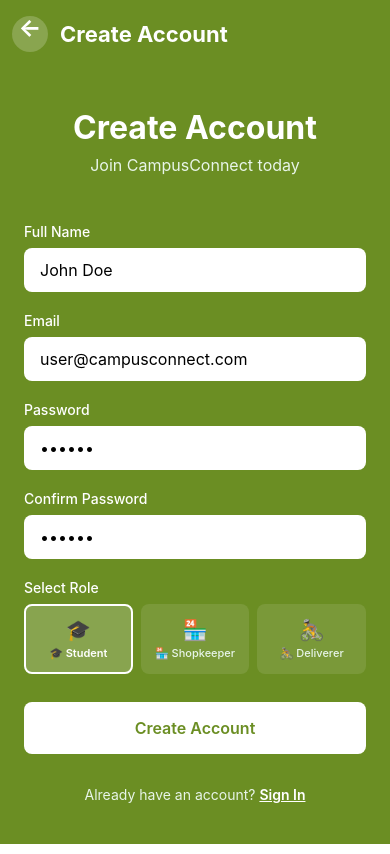
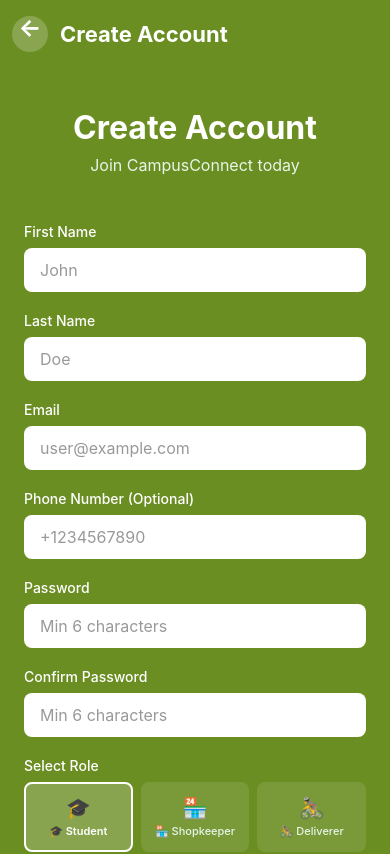
Before and after one commit to hunnx/CampusApp, a React Native app: screen /Register in a window 390 px wide. Shown: the top 854 px of the page. Built offline with nearby package versions, Linux system fonts and the light colour scheme.

Commit message:
Register USer as per role fix

```diff
--- a/src/components/cards/DashboardCard.js
+++ b/src/components/cards/DashboardCard.js
@@ -49,7 +49,6 @@ const DashboardCard = ({
 
 const styles = StyleSheet.create({
   container: {
-    flex: 1,
     backgroundColor: COLORS.white,
     borderRadius: SIZES.radius,
     padding: SIZES.padding,
--- a/src/screens/auth/RegisterScreen.js
+++ b/src/screens/auth/RegisterScreen.js
@@ -12,52 +12,125 @@ import {
 } from 'react-native';
 import Header from '../../components/common/Header';
 import { COLORS, SIZES } from '../../constants';
+import { register } from '../../services/authService';
 
 const RegisterScreen = ({ navigation }) => {
-  // Dummy credentials for testing
   const [formData, setFormData] = useState({
-    name: 'John Doe',
-    email: 'user@campusconnect.com',
-    password: '123456',
-    confirmPassword: '123456',
-    role: 'student', // 'student', 'shopkeeper', 'deliverer'
+    firstName: '',
+    lastName: '',
+    emailAddress: '',
+    phoneNumber: '',
+    password: '',
+    confirmPassword: '',
+    roleName: 'Student', // 'Student', 'Shopkeeper', 'Deliverer'
   });
   const [isLoading, setIsLoading] = useState(false);
 
-  const handleRegister = () => {
-    const { name, email, password, confirmPassword } = formData;
+  const validateEmail = (email) => {
+    const emailRegex = /^[^\s@]+@[^\s@]+\.[^\s@]+$/;
+    return emailRegex.test(email);
+  };
 
-    if (!name || !email || !password || !confirmPassword) {
-      Alert.alert('Error', 'Please fill in all fields');
+  const handleRegister = async () => {
+    const { firstName, lastName, emailAddress, phoneNumber, password, confirmPassword, roleName } = formData;
+
+    // Trim whitespace from all fields
+    const trimmedData = {
+      firstName: firstName.trim(),
+      lastName: lastName.trim(),
+      emailAddress: emailAddress.trim(),
+      phoneNumber: phoneNumber.trim(),
+      password: password.trim(),
+      confirmPassword: confirmPassword.trim(),
+      roleName: roleName,
+    };
+
+    // Validation
+    if (!trimmedData.firstName || !trimmedData.lastName) {
+      Alert.alert('Error', 'Please enter both first and last name');
       return;
     }
 
-    if (password !== confirmPassword) {
-      Alert.alert('Error', 'Passwords do not match');
+    if (!trimmedData.emailAddress) {
+      Alert.alert('Error', 'Please enter your email address');
       return;
     }
 
-    if (password.length < 6) {
+    if (!validateEmail(trimmedData.emailAddress)) {
+      Alert.alert('Error', 'Please enter a valid email address');
+      return;
+    }
+
+    if (!trimmedData.password) {
+      Alert.alert('Error', 'Please enter a password');
+      return;
+    }
+
+    if (trimmedData.password.length < 6) {
       Alert.alert('Error', 'Password must be at least 6 characters');
+      return;
+    }
+
+    if (trimmedData.password !== trimmedData.confirmPassword) {
+      Alert.alert('Error', 'Passwords do not match');
       return;
     }
 
     setIsLoading(true);
 
-    // Simulate registration API call
-    setTimeout(() => {
+    try {
+      console.log('📝 Starting registration process for:', trimmedData.emailAddress);
+
+      // Prepare payload matching backend API
+      const payload = {
+        firstName: trimmedData.firstName,
+        lastName: trimmedData.lastName,
+        emailAddress: trimmedData.emailAddress,
+        password: trimmedData.password,
+        roleName: trimmedData.roleName,
+        phoneNumber: trimmedData.phoneNumber || '',
+        profilePictureUrl: '',
+        isActive: true,
+      };
+
+      console.log('🚀 Sending registration request:', JSON.stringify(payload, null, 2));
+
+      const response = await register(payload);
+
+      console.log('✅ Registration successful:', response);
+
+      Alert.alert(
+        'Success',
+        'User registered successfully! Please log in.',
+        [
+          {
+            text: 'OK',
+            onPress: () => {
+              navigation.navigate('Login');
+            },
+          },
+        ]
+      );
+
+      // Clear form
+      setFormData({
+        firstName: '',
+        lastName: '',
+        emailAddress: '',
+        phoneNumber: '',
+        password: '',
+        confirmPassword: '',
+        roleName: 'Student',
+      });
+    } catch (error) {
+      console.error('❌ Registration failed:', error.message);
+      Alert.alert(
+        'Registration Failed',
+        error.message || 'An error occurred during registration. Please try again.'
+      );
+    } finally {
       setIsLoading(false);
-
-      Alert.alert('Success', 'Registration successful! Logging you in...', [
-        {
-          text: 'OK',
-          onPress: () => {
-            // Auto-login with selected role
-            handleLogin(formData.role);
-          },
-        },
-      ]);
-    }, 1500);
+    }
   };
 
   const updateFormData = (field, value) => {
@@ -78,13 +151,26 @@ const RegisterScreen = ({ navigation }) => {
           {/* Form */}
           <View style={styles.form}>
             <View style={styles.inputContainer}>
-              <Text style={styles.inputLabel}>Full Name</Text>
+              <Text style={styles.inputLabel}>First Name</Text>
               <TextInput
                 style={styles.input}
-                placeholder="John Doe"
+                placeholder="John"
                 placeholderTextColor="#999"
-                value={formData.name}
-                onChangeText={(value) => updateFormData('name', value)}
+                value={formData.firstName}
+                onChangeText={(value) => updateFormData('firstName', value)}
+                autoCapitalize="words"
+              />
+            </View>
+
+            <View style={styles.inputContainer}>
+              <Text style={styles.inputLabel}>Last Name</Text>
+              <TextInput
+                style={styles.input}
+                placeholder="Doe"
+                placeholderTextColor="#999"
+                value={formData.lastName}
+                onChangeText={(value) => updateFormData('lastName', value)}
+                autoCapitalize="words"
               />
             </View>
 
@@ -92,12 +178,24 @@ const RegisterScreen = ({ navigation }) => {
               <Text style={styles.inputLabel}>Email</Text>
               <TextInput
                 style={styles.input}
-                placeholder="user@campusconnect.com"
+                placeholder="user@example.com"
                 placeholderTextColor="#999"
-                value={formData.email}
-                onChangeText={(value) => updateFormData('email', value)}
+                value={formData.emailAddress}
+                onChangeText={(value) => updateFormData('emailAddress', value)}
                 keyboardType="email-address"
                 autoCapitalize="none"
+              />
+            </View>
+
+            <View style={styles.inputContainer}>
+              <Text style={styles.inputLabel}>Phone Number (Optional)</Text>
+              <TextInput
+                style={styles.input}
+                placeholder="+1234567890"
+                placeholderTextColor="#999"
+                value={formData.phoneNumber}
+                onChangeText={(value) => updateFormData('phoneNumber', value)}
+                keyboardType="phone-pad"
               />
             </View>
 
@@ -105,7 +203,7 @@ const RegisterScreen = ({ navigation }) => {
               <Text style={styles.inputLabel}>Password</Text>
               <TextInput
                 style={styles.input}
-                placeholder="123456"
+                placeholder="Min 6 characters"
                 placeholderTextColor="#999"
                 value={formData.password}
                 onChangeText={(value) => updateFormData('password', value)}
@@ -117,7 +215,7 @@ const RegisterScreen = ({ navigation }) => {
               <Text style={styles.inputLabel}>Confirm Password</Text>
               <TextInput
                 style={styles.input}
-                placeholder="123456"
+                placeholder="Min 6 characters"
                 placeholderTextColor="#999"
                 value={formData.confirmPassword}
                 onChangeText={(value) => updateFormData('confirmPassword', value)}
@@ -130,23 +228,23 @@ const RegisterScreen = ({ navigation }) => {
               <Text style={styles.inputLabel}>Select Role</Text>
               <View style={styles.roleContainer}>
                 {[
-                  { key: 'student', label: '🎓 Student', emoji: '🎓' },
-                  { key: 'shopkeeper', label: '🏪 Shopkeeper', emoji: '🏪' },
-                  { key: 'deliverer', label: '🚴 Deliverer', emoji: '🚴' },
+                  { key: 'Student', label: '🎓 Student', emoji: '🎓' },
+                  { key: 'Shopkeeper', label: '🏪 Shopkeeper', emoji: '🏪' },
+                  { key: 'Deliverer', label: '🚴 Deliverer', emoji: '🚴' },
                 ].map((role) => (
                   <TouchableOpacity
                     key={role.key}
                     style={[
                       styles.roleOption,
-                      formData.role === role.key && styles.selectedRole,
+                      formData.roleName === role.key && styles.selectedRole,
                     ]}
-                    onPress={() => updateFormData('role', role.key)}
+                    onPress={() => updateFormData('roleName', role.key)}
                   >
                     <Text style={styles.roleEmoji}>{role.emoji}</Text>
                     <Text
                       style={[
                         styles.roleLabel,
-                        formData.role === role.key && styles.selectedRoleLabel,
+                        formData.roleName === role.key && styles.selectedRoleLabel,
                       ]}
                     >
                       {role.label}
@@ -226,6 +324,7 @@ const styles = StyleSheet.create({
     paddingVertical: 12,
     borderRadius: 8,
     fontSize: 16,
+    color: '#1C1917',
   },
   registerButton: {
     backgroundColor: '#ffffff',
--- a/src/screens/shopkeeper/ShopkeeperDashboardScreen.js
+++ b/src/screens/shopkeeper/ShopkeeperDashboardScreen.js
@@ -74,7 +74,8 @@ const ShopkeeperDashboardScreen = ({ navigation }) => {
         console.log('Loading dashboard data for shopkeeper:', user.id);
 
         // Fetch orders
-        await dispatch(fetchShopkeeperOrders(user.id));
+        const ordersResult = await dispatch(fetchShopkeeperOrders(user.id));
+        console.log('Dashboard - Orders fetched:', ordersResult);
 
         // Fetch dashboard stats from backend
         await fetchDashboardStats();
@@ -318,7 +319,7 @@ const styles = StyleSheet.create({
     flexWrap: 'wrap',
     justifyContent: 'space-between',
     paddingHorizontal: 16,
-    marginTop: -20,
+    marginTop: 16,
     marginBottom: 24,
   },
   dashboardCard: {
--- a/src/screens/student/CheckoutScreen.js
+++ b/src/screens/student/CheckoutScreen.js
@@ -72,6 +72,7 @@ const CheckoutScreen = ({ route, navigation }) => {
           name: item.name,
           price: item.price,
           quantity: item.quantity,
+          shopkeeperId: item.shopkeeperId,
         })),
         totalAmount: subtotal,
         deliveryCharge,
@@ -79,6 +80,9 @@ const CheckoutScreen = ({ route, navigation }) => {
         contactNumber,
         orderNotes,
       };
+
+      console.log('CheckoutScreen - Creating order with data:', JSON.stringify(orderData, null, 2));
+      console.log('CheckoutScreen - Items with shopkeeperId:', items.map(i => ({ id: i.productCategoryItemId, shopkeeperId: i.shopkeeperId })));
 
       const result = await dispatch(createOrder(orderData)).unwrap();
       dispatch(clearCart());
--- a/src/utils/dataTransformers.js
+++ b/src/utils/dataTransformers.js
@@ -152,6 +152,7 @@ export const transformProduct = (backendProduct) => {
     productCategoryId: productCategoryId !== undefined && productCategoryId !== null
       ? productCategoryId.toString()
       : null,
+    shopkeeperId: transformed.shopkeeperId?.toString() || transformed.shopkeeperId,
     name: pickFirstDefined(transformed.productName, transformed.name, ''),
     price: Number.isFinite(numericPrice) ? numericPrice : 0,
     quantity: Number.isFinite(numericQuantity) ? numericQuantity : 0,
```
Also changed, not shown: src/redux/slices/orderSlice.js (+16 -1 lines), src/services/authService.js (+14 -3 lines).
